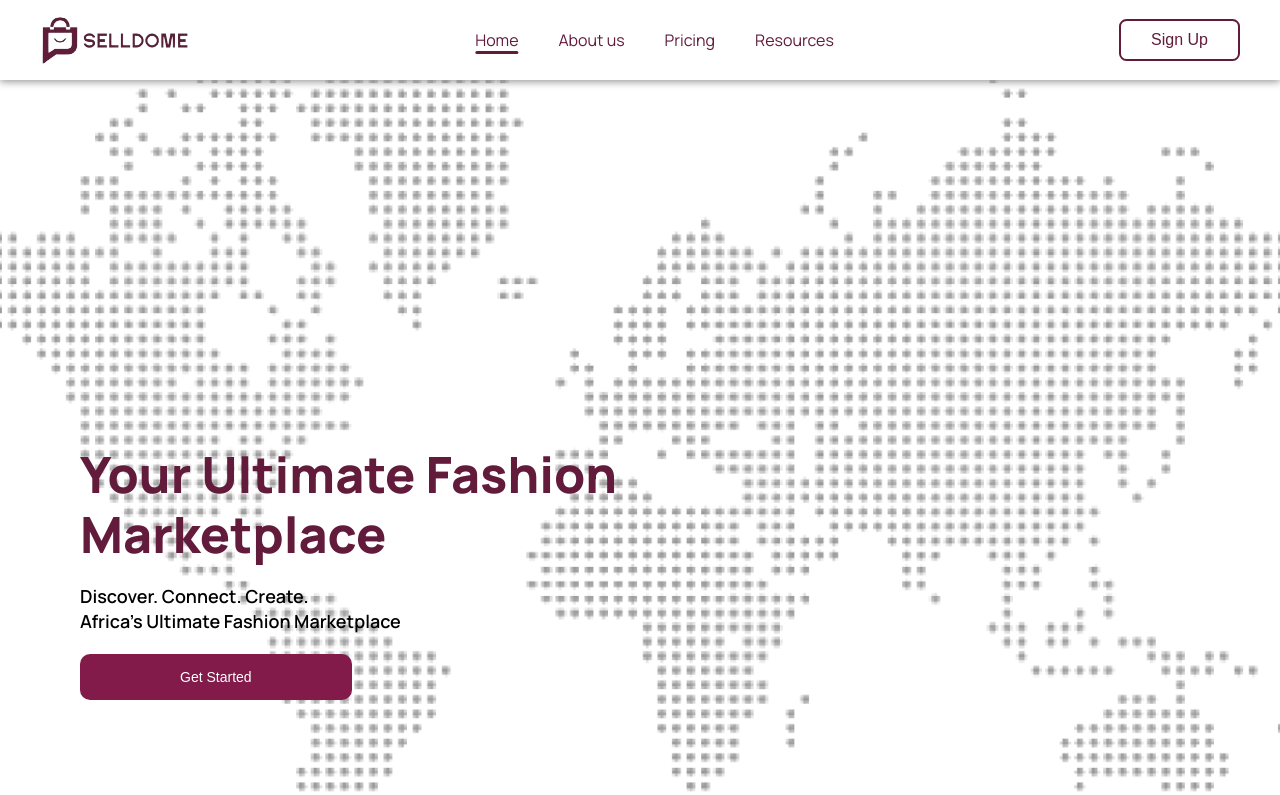
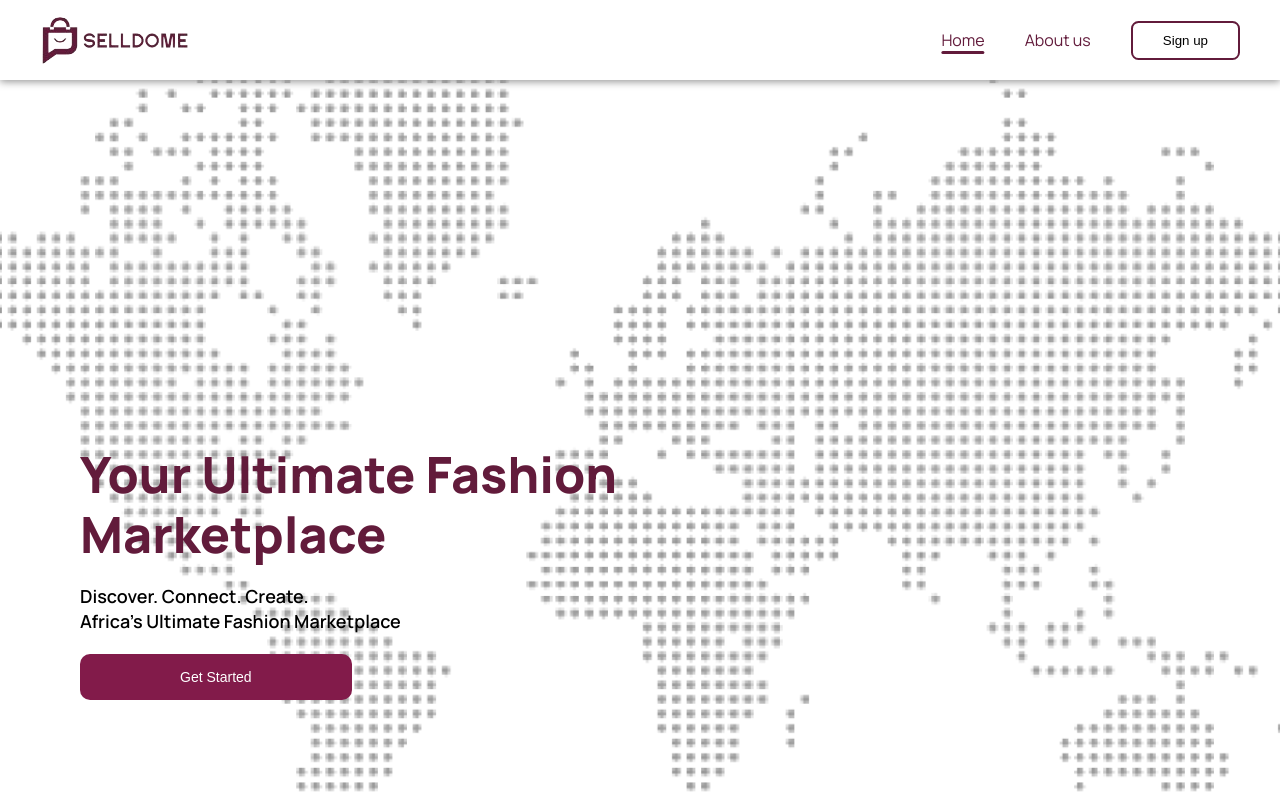
Before and after one commit to SellDomeTechnologies/landing-page, a React (Vite) app: page / in a window 1280 px wide. Shown: the top 795 px of the page. Built offline with nearby package versions, Linux system fonts and the light colour scheme.

Commit message:
Refactor PageNav component to update navigation links and add sign up button

```diff
--- a/src/components/PageNav.jsx
+++ b/src/components/PageNav.jsx
@@ -16,15 +16,9 @@ function PageNav() {
             <Link>About us</Link>
           </li>
           <li>
-            <Link>Pricing</Link>
-          </li>
-          <li>
-            <Link>Resources</Link>
+            <button>Sign up</button>
           </li>
         </ul>
-        <button>
-          <Link>Sign Up</Link>
-        </button>
       </nav>
     </>
   );
```
